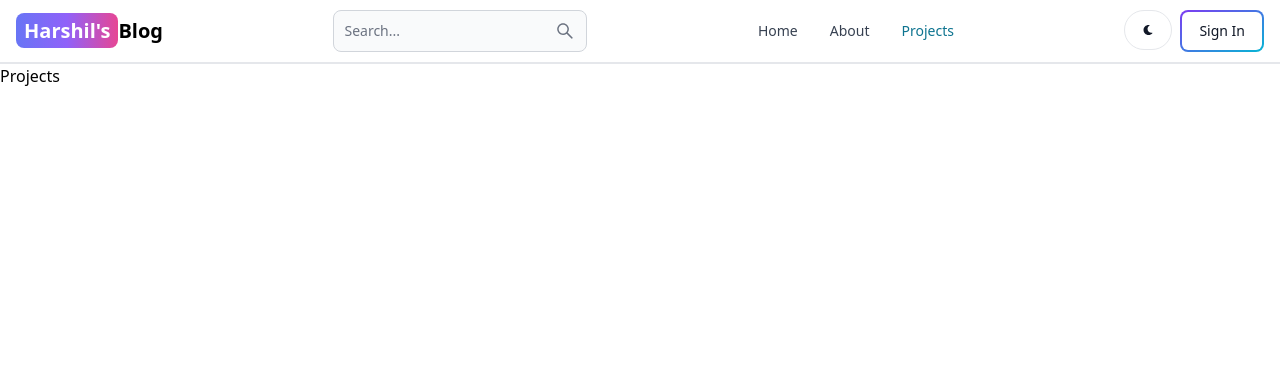
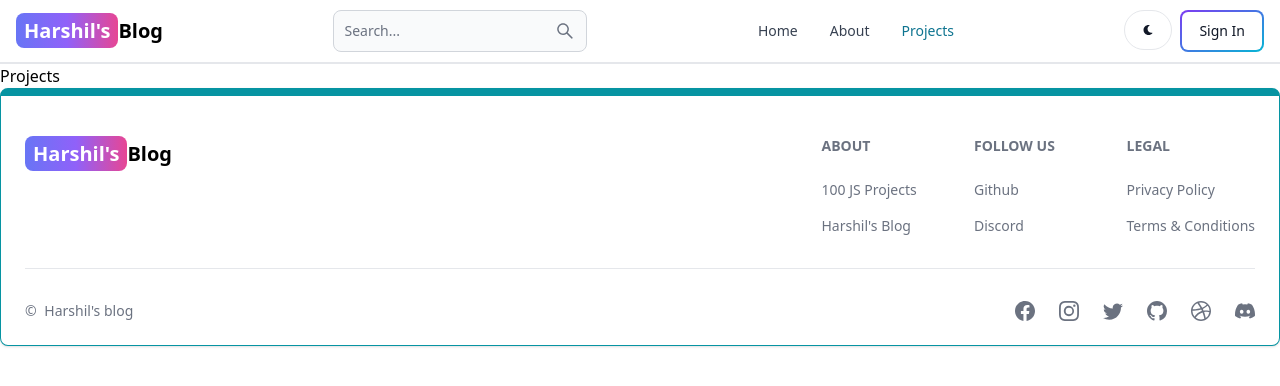
Before and after one commit to harshil412/MERN-Blog, a React (Vite) app in the folder client/: page /projects in a window 1280 px wide. Shown: the top 386 px of the page. Built offline with nearby package versions, Linux system fonts and the light colour scheme.

Commit message:
create and add footer component

```diff
--- a/client/src/App.jsx
+++ b/client/src/App.jsx
@@ -7,6 +7,7 @@
 import Dashboard from './pages/Dashboard'
 import Projects from './pages/Projects'
 import Header from './components/Header'
+import Footer from './components/Footer'
 
 function App() {
   return (
@@ -20,6 +21,7 @@
         <Route path='/dashboard' element={<Dashboard />} />
         <Route path='/projects' element={<Projects />} />
       </Routes>
+      <Footer />
     </BrowserRouter>
   )
 }
--- /dev/null
+++ b/client/src/components/Footer.jsx
@@ -0,0 +1,103 @@
+import React from 'react'
+import { Footer } from 'flowbite-react'
+import { Link } from 'react-router-dom'
+import { BsFacebook, BsInstagram, BsTwitter, BsDiscord, BsGithub, BsDribbble } from "react-icons/bs";
+function FooterCom() {
+  return (
+    <Footer container className='border border-t-8 border-teal-500' >
+      <div className=" w-full max-w-7xl mx-auto">
+        <div className="grid w-full justify-between sm:flex md:grid-cols-1">
+
+          <div className='mt-5'>
+
+          <Link to='/' className=' self-center whitespace-nowrap text-lg sm:text-xl font-semibold dark:text-white'>
+            <span className='px-2 py-1 bg-gradient-to-r from-indigo-500 via-purple-500 to-pink-500 rounded-lg text-white'>Harshil's</span>Blog
+          </Link>
+
+          </div>
+
+          <div className="grid grid-cols-2 gap-8 mt-4 sm:grid-cols-3 sm:gap-6">
+            <div>
+            <Footer.Title title='About' />
+            <Footer.LinkGroup col>
+
+              <Footer.Link
+              href='https://www.google.co.in/'
+              target='_blank'
+              rel='noopener noreferrer'
+              >
+                100 JS Projects
+              </Footer.Link>
+
+              <Footer.Link
+              href='/about'
+              target='_blank'
+              rel='noopener noreferrer'
+              >
+                Harshil's Blog
+              </Footer.Link>
+
+            </Footer.LinkGroup>
+            </div>
+
+            <div>
+            <Footer.Title title='Follow us' />
+            <Footer.LinkGroup col>
+              <Footer.Link
+              href='https://www.google.co.in/'
+              target='_blank'
+              rel='noopener noreferrer'
+              >
+                Github
+              </Footer.Link>
+              <Footer.Link
+              href='/about'
+              target='_blank'
+              rel='noopener noreferrer'
+              >
+                Discord
+              </Footer.Link>
+            </Footer.LinkGroup>
+            </div>
+
+            <div>
+            <Footer.Title title='Legal' />
+            <Footer.LinkGroup col>
+              <Footer.Link
+              href='https://www.google.co.in/'
+              target='_blank'
+              rel='noopener noreferrer'
+              >
+                Privacy Policy
+              </Footer.Link>
+              <Footer.Link
+              href='/about'
+              target='_blank'
+              rel='noopener noreferrer'
+              >
+                Terms &amp; Conditions
+              </Footer.Link>
+            </Footer.LinkGroup>
+            </div>
+
+          </div>
+        </div>
+        <Footer.Divider />
+        <div className=' w-full sm:flex sm:items-center sm:justify-between'>
+          <Footer.Copyright href='#' by="Harshil's blog" year={new Date().getFullYear} />
+
+        <div className='flex gap-6 mt-4 sm:mt-0 sm:justify-center'>
+          <Footer.Icon href='#' icon={BsFacebook} />
+          <Footer.Icon href='#' icon={BsInstagram} />
+          <Footer.Icon href='#' icon={BsTwitter} />
+          <Footer.Icon href='#' icon={BsGithub} />
+          <Footer.Icon href='#' icon={BsDribbble} />
+          <Footer.Icon href='#' icon={BsDiscord} />
+        </div>
+        </div>
+      </div>
+    </Footer>
+  )
+}
+
+export default FooterCom
```
